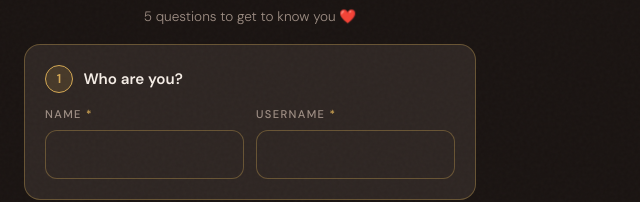
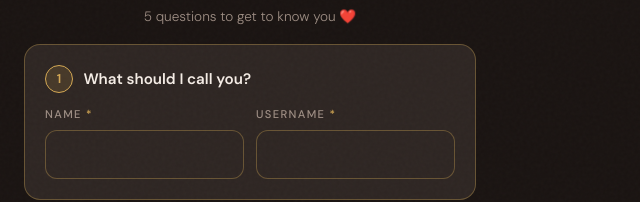
Before and after one commit to ALee11235/luna-info-page, a Next.js app: page / in a window 1280 px wide. Shown: the part 370-572 px from the top of the page, without its empty margins (0-640 px from the left). Built offline with nearby package versions, Linux system fonts and the light colour scheme.

Commit message:
BF App Q1: 'Who are you?' → 'What should I call you?'

```diff
--- a/src/app/page.tsx
+++ b/src/app/page.tsx
@@ -211,7 +211,7 @@ function BfApplicationPanel() {
         <div className="bf-q-card">
           <div className="bf-q-header">
             <span className="bf-q-num">1</span>
-            <span className="bf-q-title">Who are you?</span>
+            <span className="bf-q-title">What should I call you?</span>
           </div>
           <div style={{ display: "grid", gridTemplateColumns: "1fr 1fr", gap: "0.75rem" }}>
             <div>
```
